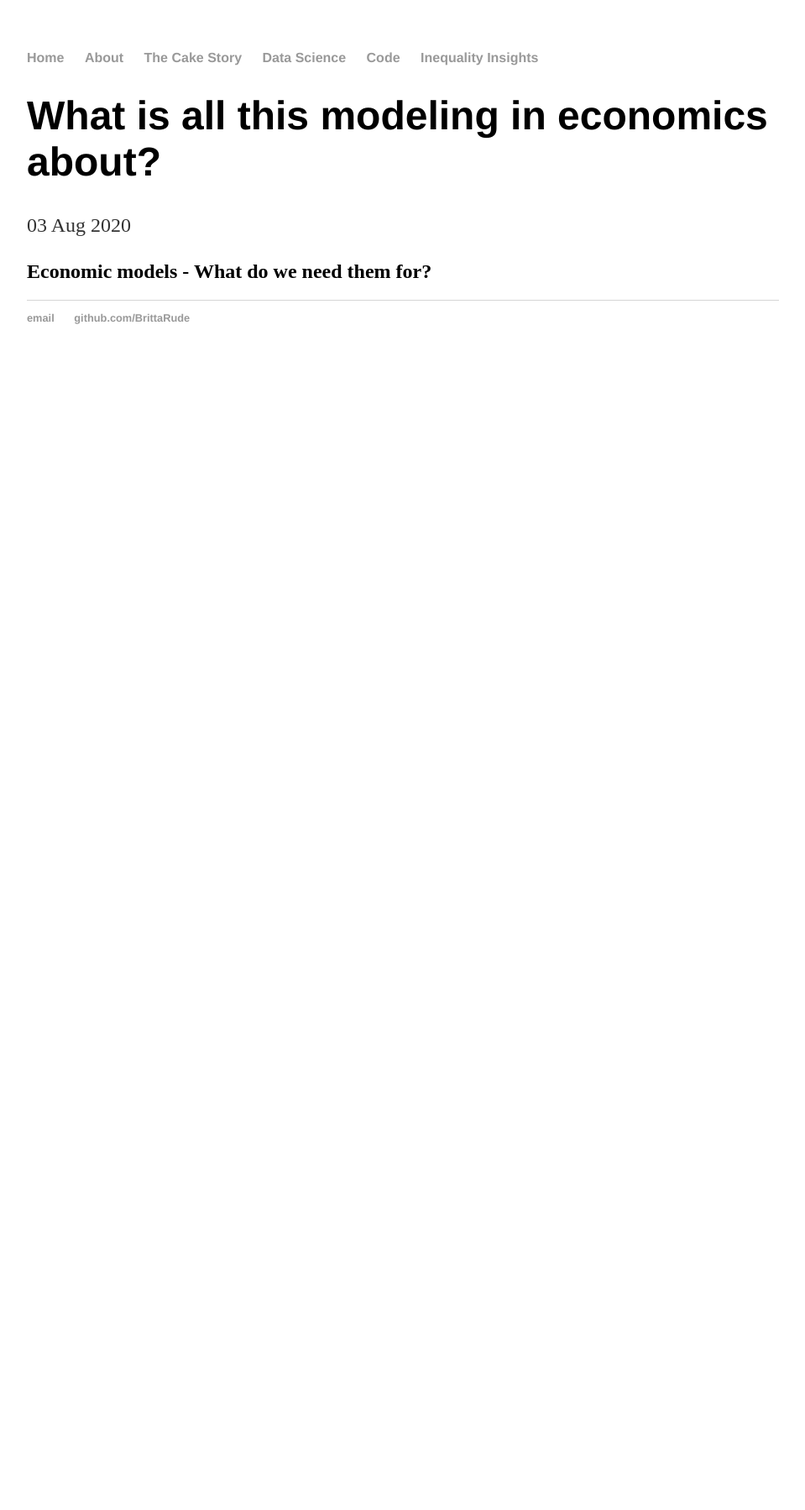
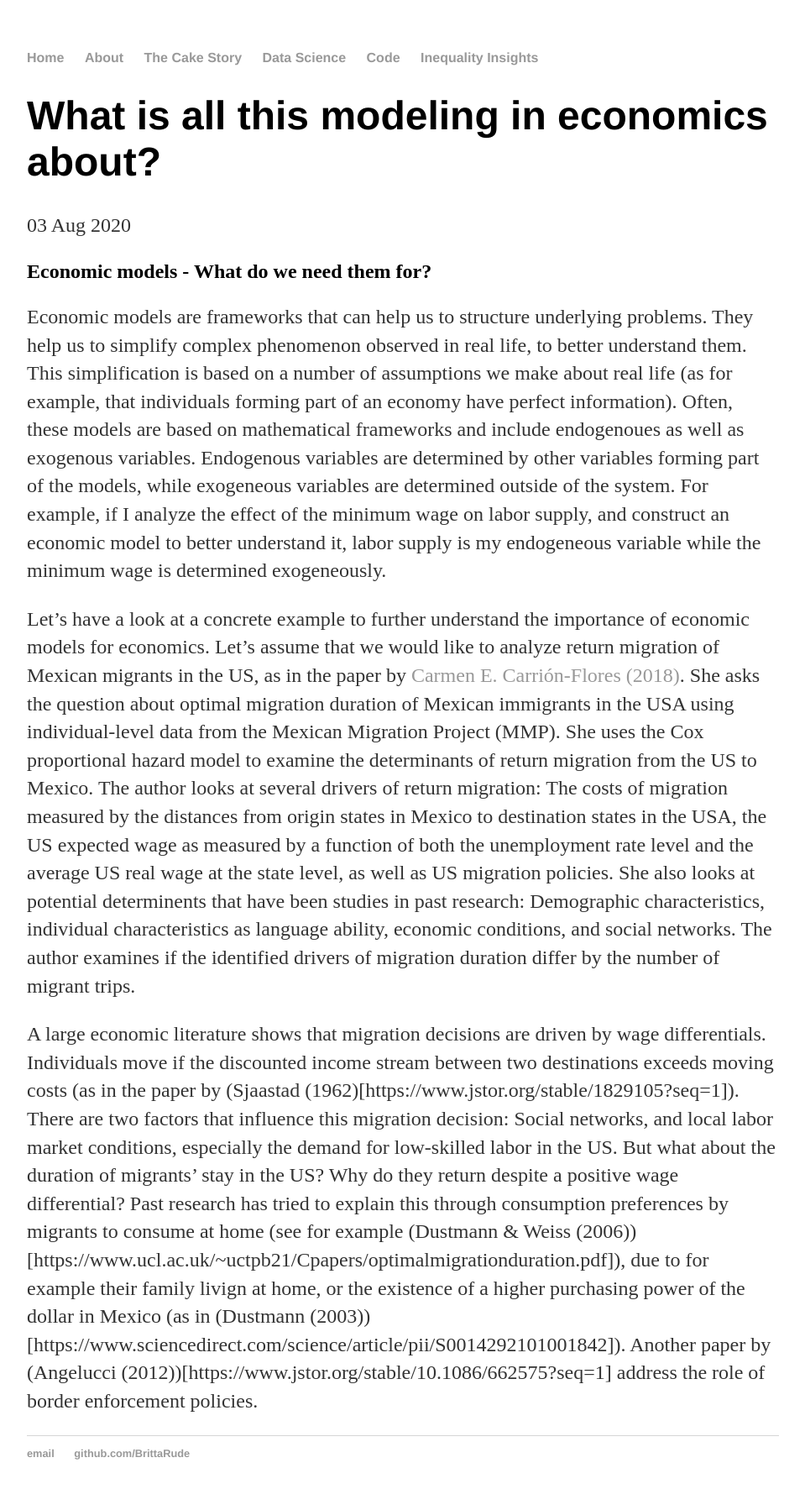
Before and after one commit to BrittaRude/BrittaRude.github.io, a Jekyll site: the page built from inputs_datascience/_posts/2020-08-03-britta-rude-modeling-in-economics.md, in a window 1280 px wide. Shown: the whole page at 84% size, without its empty margins (160-1119 px from the left). Built offline with Jekyll 4.4.1, drawn with Linux system fonts in a browser that asks for light colours; before the commit the page ends 900 px from its top, so only the background shows below that.

Commit message:
Update 2020-08-03-britta-rude-modeling-in-economics.md

```diff
--- a/inputs_datascience/_posts/2020-08-03-britta-rude-modeling-in-economics.md
+++ b/inputs_datascience/_posts/2020-08-03-britta-rude-modeling-in-economics.md
@@ -6,3 +6,9 @@ date: 2020-08-03
 ---
 
 ## Economic models - What do we need them for?
+
+Economic models are frameworks that can help us to structure underlying problems. They help us to simplify complex phenomenon observed in real life, to better understand them. This simplification is based on a number of assumptions we make about real life (as for example, that individuals forming part of an economy have perfect information). Often, these models are based on mathematical frameworks and include endogenoues as well as exogenous variables. Endogenous variables are determined by other variables forming part of the models, while exogeneous variables are determined outside of the system. For example, if I analyze the effect of the minimum wage on labor supply, and construct an economic model to better understand it, labor supply is my endogeneous variable while the minimum wage is determined exogeneously.
+
+Let's have a look at a concrete example to further understand the importance of economic models for economics. Let's assume that we would like to analyze return migration of Mexican migrants in the US, as in the paper by [Carmen E. Carrión-Flores (2018)](https://link.springer.com/article/10.1186/s40176-017-0108-0). She asks the question about optimal migration duration of Mexican immigrants in the USA using individual-level data from the Mexican Migration Project (MMP). She uses the Cox proportional hazard model to examine the determinants of return migration from the US to Mexico. The author looks at several drivers of return migration: The costs of migration measured by the distances from origin states in Mexico to destination states in the USA, the  US expected wage as measured by a function of both the unemployment rate level and the average US real wage at the state level, as well as US migration policies. She also looks at potential determinents that have been studies in past research: Demographic characteristics, individual characteristics as language ability, economic conditions, and social networks. The author examines if the identified drivers of migration duration differ by the number of migrant trips.
+
+A large economic literature shows that migration decisions are driven by wage differentials. Individuals move if the discounted income stream between two destinations exceeds moving costs (as in the paper by (Sjaastad (1962)[https://www.jstor.org/stable/1829105?seq=1]). There are two factors that influence this migration decision: Social networks, and local labor market conditions, especially the demand for low-skilled labor in the US. But what about the duration of migrants' stay in the US? Why do they return despite a positive wage differential? Past research has tried to explain this through consumption preferences by migrants to consume at home (see for example (Dustmann & Weiss (2006))[https://www.ucl.ac.uk/~uctpb21/Cpapers/optimalmigrationduration.pdf]), due to for example their family livign at home, or the existence of a higher purchasing power of the dollar in Mexico (as in (Dustmann (2003))[https://www.sciencedirect.com/science/article/pii/S0014292101001842]). Another paper by (Angelucci (2012))[https://www.jstor.org/stable/10.1086/662575?seq=1] address the role of border enforcement policies.
```
